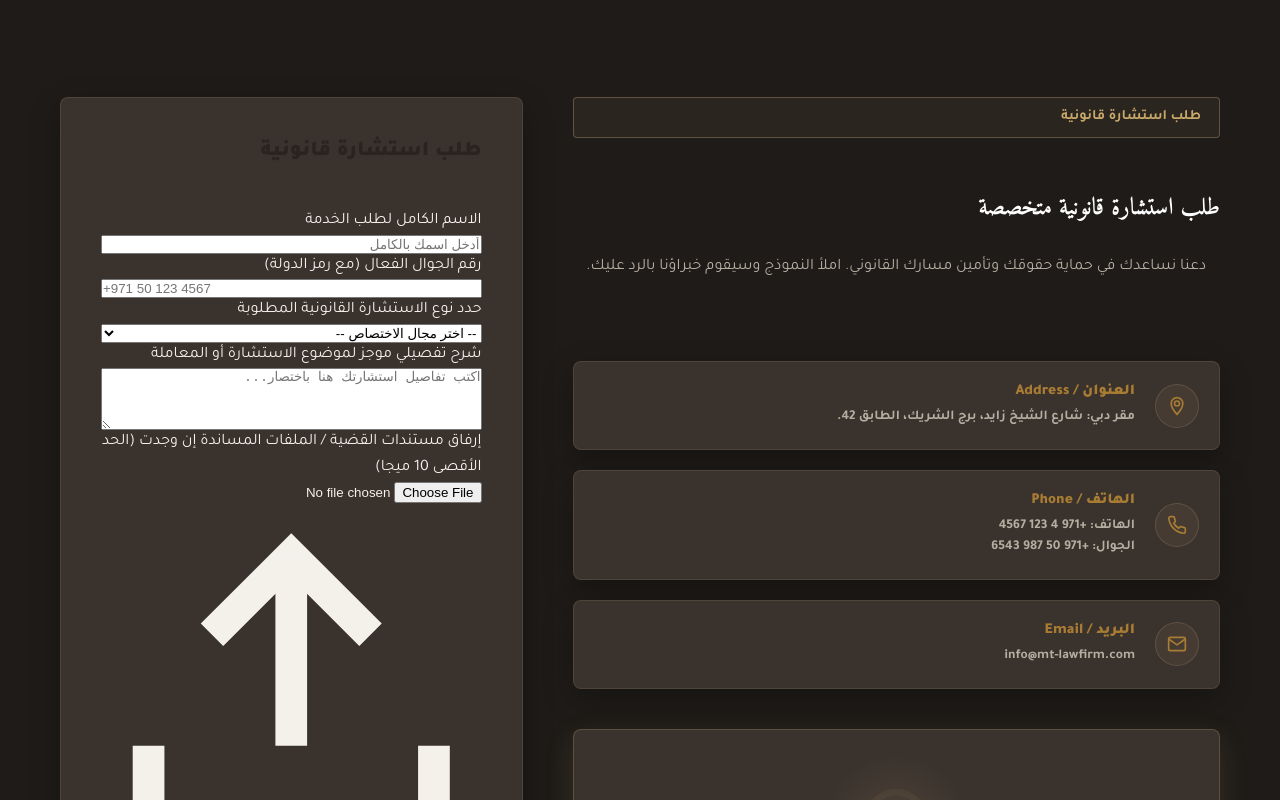
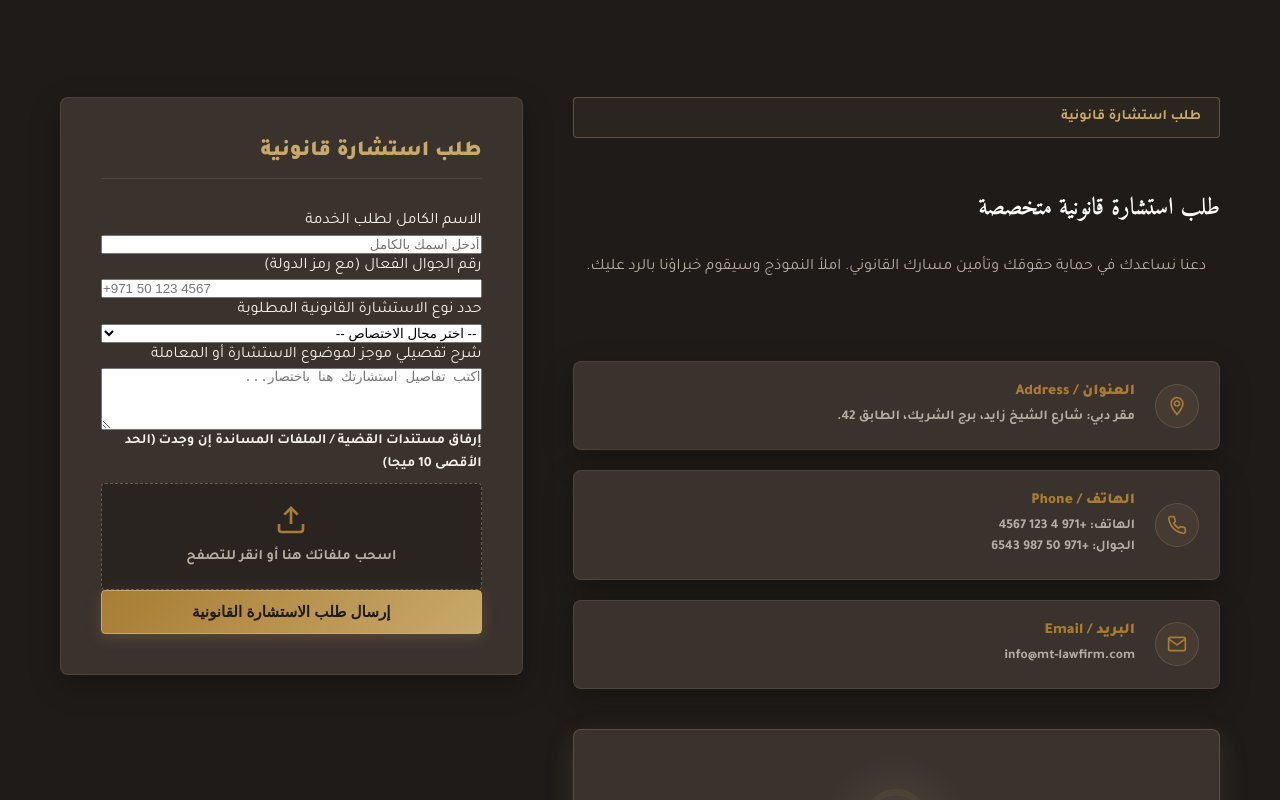
Before and after one commit to Fathy-Ahmed/MT-Law-Firm-website, a React (Vite) app: page / in a window 1280 px wide. Shown: the part 5060-5860 px from the top of the page. Built offline with nearby package versions, Linux system fonts and the light colour scheme; a web font is replaced by a local one.

Commit message:
fix: restructure file uploader classes and adjust form title contrast

```diff
--- a/css/styles.css
+++ b/css/styles.css
@@ -1498,11 +1498,11 @@ html[dir="rtl"] .modal-sub-details ul li {
 .form-box-title {
     font-size: 1.35rem;
     font-weight: 800;
-    color: var(--color-bg-dark);
+    color: var(--color-gold-primary);
     margin-bottom: 30px;
     position: relative;
     padding-bottom: 12px;
-    border-bottom: 1.5px solid rgba(43, 38, 35, 0.05);
+    border-bottom: 1.5px solid rgba(200, 169, 126, 0.15);
 }
 
 .form-grid {
--- a/src/pages/Home.jsx
+++ b/src/pages/Home.jsx
@@ -511,10 +511,10 @@ export default function Home() {
                 </div>
 
                 {/* Drag and drop file field */}
-                <div className="form-group">
-                  <label>{t('formUpload')}</label>
+                <div className="form-group span-2">
+                  <label className="form-label">{t('formUpload')}</label>
                   <div
-                    className={`file-upload-drag-area ${dragActive ? 'drag-active' : ''} ${file ? 'file-selected' : ''}`}
+                    className={`file-upload-wrapper ${dragActive ? 'drag-active' : ''}`}
                     onDragEnter={handleDrag}
                     onDragOver={handleDrag}
                     onDragLeave={handleDrag}
@@ -523,17 +523,19 @@ export default function Home() {
                     <input
                       type="file"
                       id="caseFile"
-                      className="file-hidden-input"
+                      className="file-upload-input"
                       onChange={handleFileChange}
                     />
-                    <label htmlFor="caseFile" className="drag-area-label">
-                      <div className="upload-icon-wrap">
-                        <svg viewBox="0 0 24 24" fill="none" stroke="currentColor" strokeWidth="2"><path d="M21 15v4a2 2 0 0 1-2 2H5a2 2 0 0 1-2-2v-4"/><polyline points="17 8 12 3 7 8"/><line x1="12" y1="3" x2="12" y2="15"/></svg>
-                      </div>
-                      <span id="fileUploadText" style={{ color: file ? '#C8A97E' : '' }}>
+                    <div className="file-upload-design">
+                      <svg className="upload-icon" viewBox="0 0 24 24" fill="none" stroke="currentColor" strokeWidth="2">
+                        <path d="M21 15v4a2 2 0 0 1-2 2H5a2 2 0 0 1-2-2v-4"/>
+                        <polyline points="17 8 12 3 7 8"/>
+                        <line x1="12" y1="3" x2="12" y2="15"/>
+                      </svg>
+                      <span className="file-upload-text">
                         {file ? `${file.name} (${(file.size / (1024 * 1024)).toFixed(2)} MB)` : t('fileDrag')}
                       </span>
-                    </label>
+                    </div>
                   </div>
                 </div>
 
```
